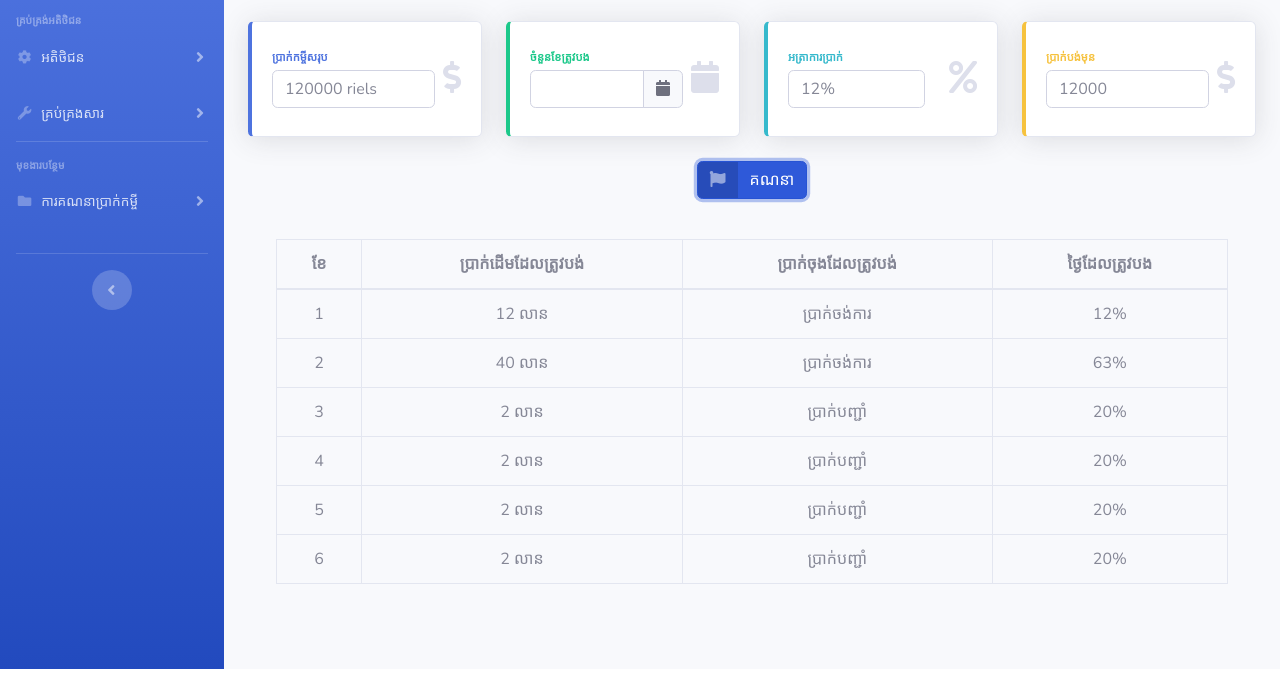
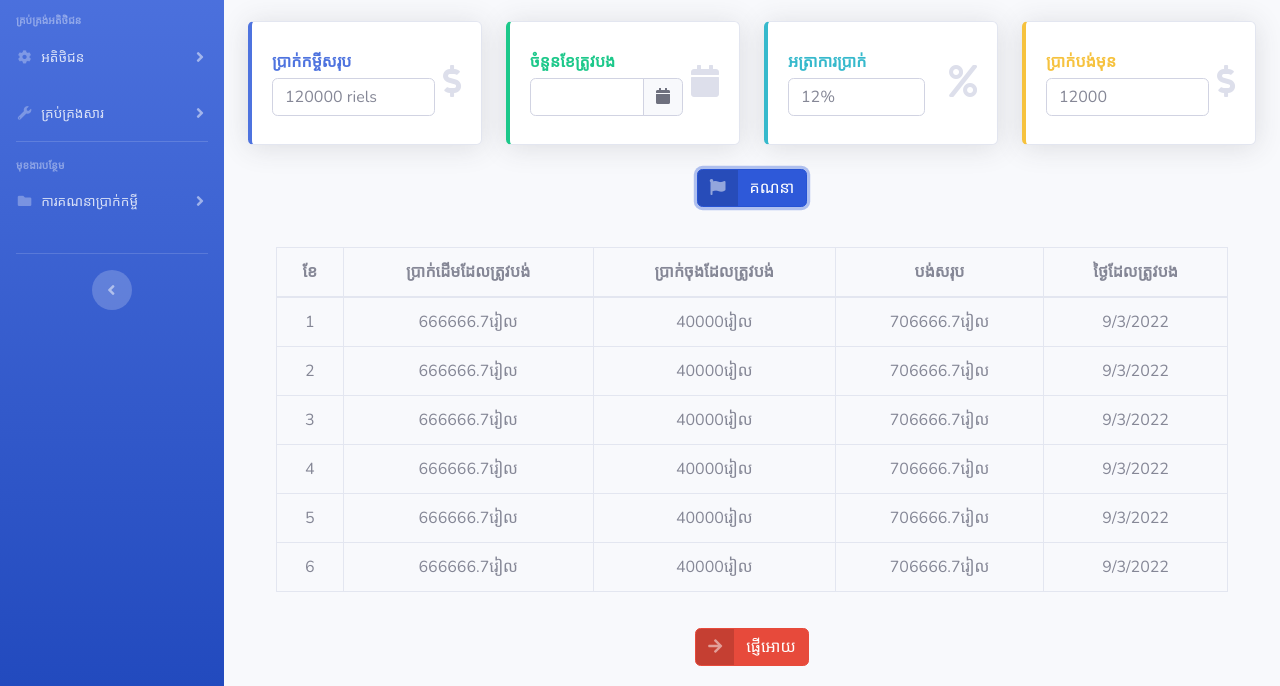
Before and after one commit to lameofpro/hackathonTSP2022, a website with bundled scripts: page startbootstrap-sb-admin-2-gh-pages/cards.html in a window 1280 px wide. Both pictures are taken after a click on the button "គណនា". Shown: the part 131-817 px from the top of the page. Built offline with nearby package versions, Linux system fonts and the light colour scheme.

Commit message:
index update

```diff
--- a/startbootstrap-sb-admin-2-gh-pages/cards.html
+++ b/startbootstrap-sb-admin-2-gh-pages/cards.html
@@ -356,7 +356,7 @@
                                 <div class="card-body">
                                     <div class="row no-gutters align-items-center">
                                         <div class="col mr-2">
-                                            <div class="text-xs font-weight-bold text-primary text-uppercase mb-1">
+                                            <div class="text-s font-weight-bold text-primary text-uppercase mb-1">
                                                 ប្រាក់កម្ចីសរុប</div>
                                             <div class="h5 mb-0 font-weight-bold text-gray-800">
                                                 <input type="number" class="form-control" id="exampleInputPassword1" placeholder="120000 riels">
@@ -376,7 +376,7 @@
                                 <div class="card-body">
                                     <div class="row no-gutters align-items-center">
                                         <div class="col mr-2">
-                                            <div class="text-xs font-weight-bold text-success text-uppercase mb-1">
+                                            <div class="text-s font-weight-bold text-success text-uppercase mb-1">
                                                 ចំនួនខែត្រូវបង</div>
                                             <div class="h5 mb-0 font-weight-bold text-gray-800"><div class="input-group date" id="datepicker">
                                             <input type="text" class="form-control" id="date"/>
@@ -402,7 +402,7 @@
                                 <div class="card-body">
                                     <div class="row no-gutters align-items-center">
                                         <div class="col mr-2">
-                                            <div class="text-xs font-weight-bold text-info text-uppercase mb-1">អត្រាការប្រាក់
+                                            <div class="text-s font-weight-bold text-info text-uppercase mb-1">អត្រាការប្រាក់
                                             </div>
                                             <div class="row no-gutters align-items-center">
                                                 <div class="col-auto">
@@ -435,7 +435,7 @@
                                 <div class="card-body">
                                     <div class="row no-gutters align-items-center">
                                         <div class="col mr-2">
-                                            <div class="text-xs font-weight-bold text-warning text-uppercase mb-1">
+                                            <div class="text-s font-weight-bold text-warning text-uppercase mb-1">
                                                 ប្រាក់បង់មុន</div>
                                             <div class="h5 mb-0 font-weight-bold text-gray-800">
                                                 <div class="h5 mb-0 font-weight-bold text-gray-800">
@@ -471,6 +471,7 @@
                                             <th>ខែ</th>
                                             <th>ប្រាក់ដើមដែលត្រូវបង់</th>
                                             <th>ប្រាក់ចុងដែលត្រូវបង់</th>
+                                            <th>បង់សរុប</th>
                                             <th>ថ្ងៃដែលត្រូវបង</th>
                                         </tr>
                                     </thead>
@@ -487,45 +488,61 @@
                                     <tbody>
                                         <tr>
                                             <td>1</td>
-                                            <td>12 លាន</td>
-                                            <td>ប្រាក់ចង់ការ</td>
-                                            <td>12%</td>
+                                            <td>666666.7រៀល</td>
+                                            <td>40000រៀល</td>
+                                            <td>706666.7រៀល</td>
+                                            <td>9/3/2022</td>
                                         </tr>
                                         <tr>
                                             <td>2</td>
-                                            <td>40 លាន</td>
-                                            <td>ប្រាក់ចង់ការ</td>
-                                            <td>63%</td>
+                                            <td>666666.7រៀល</td>
+                                            <td>40000រៀល</td>
+                                            <td>706666.7រៀល</td>
+                                            <td>9/3/2022</td>
                                         </tr>
                                         <tr>
                                             <td>3</td>
-                                            <td>2 លាន</td>
-                                            <td>ប្រាក់បញ្ជាំ</td>
-                                            <td>20%</td>
+                                            <td>666666.7រៀល</td>
+                                            <td>40000រៀល</td>
+                                            <td>706666.7រៀល</td>
+                                            <td>9/3/2022</td>
                                         </tr>
                                         <tr>
                                             <td>4</td>
-                                            <td>2 លាន</td>
-                                            <td>ប្រាក់បញ្ជាំ</td>
-                                            <td>20%</td>
+                                            <td>666666.7រៀល</td>
+                                            <td>40000រៀល</td>
+                                            <td>706666.7រៀល</td>
+                                            <td>9/3/2022</td>
                                         </tr>
                                         <tr>
                                             <td>5</td>
-                                            <td>2 លាន</td>
-                                            <td>ប្រាក់បញ្ជាំ</td>
-                                            <td>20%</td>
+                                            <td>666666.7រៀល</td>
+                                            <td>40000រៀល</td>
+                                            <td>706666.7រៀល</td>
+                                            <td>9/3/2022</td>
                                         </tr>
                                         <tr>
                                             <td>6</td>
-                                            <td>2 លាន</td>
-                                            <td>ប្រាក់បញ្ជាំ</td>
-                                            <td>20%</td>
+                                            <td>666666.7រៀល</td>
+                                            <td>40000រៀល</td>
+                                            <td>706666.7រៀល</td>
+                                            <td>9/3/2022</td>
                                         </tr>
                                     </tbody>
                                 </table>
                             </div>
                         </div>
+
+                        <div class="col-md-12 text-center">
+                            <button type="button" class="btn btn-danger btn-icon-split">
+                                <span class="icon text-white-50">
+                                    <i class="fas fa-arrow-right"></i>
+                                </span>
+                                <span class="text">ផ្ញើអោយ</span>
+                            </button>
+                        </div>
                     </div>
+
                     </div>
 
                     </div>
```
